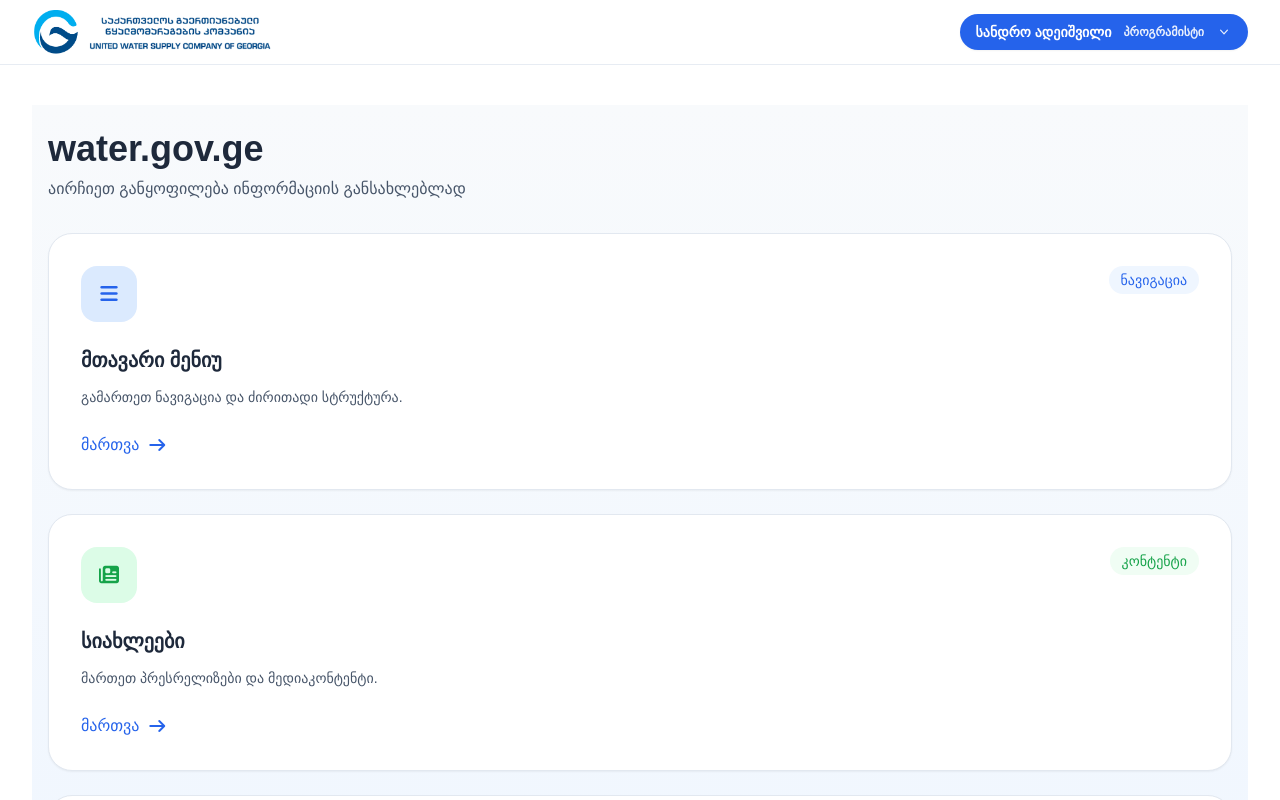
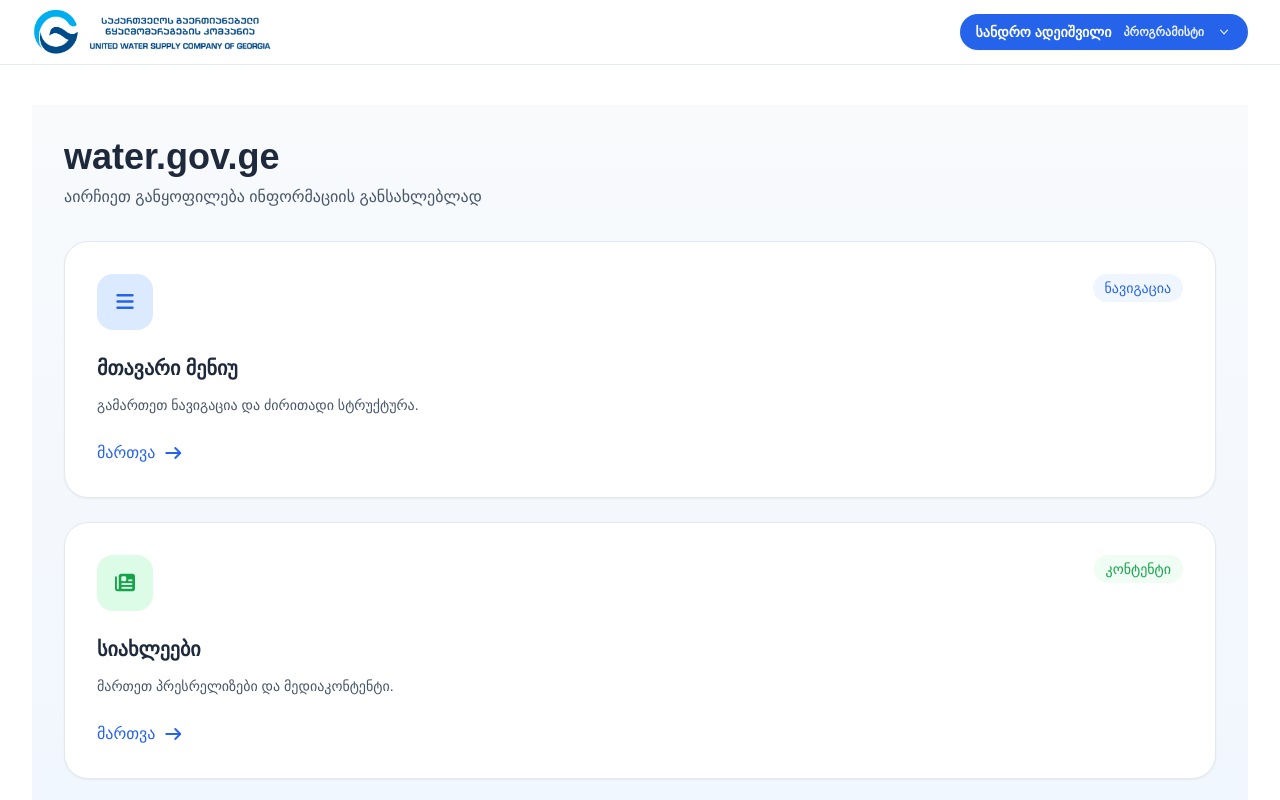
Before and after one commit to sade593/admin, a Vue app: page /login in a window 1280 px wide. Both pictures are taken after a click on the button "შესვლა". Shown: the top 800 px of the page. Built offline with nearby package versions, Linux system fonts and the light colour scheme; a web font is replaced by a local one.

Commit message:
Adjust dashboard layout spacing

```diff
--- a/src/pages/Dashboard.vue
+++ b/src/pages/Dashboard.vue
@@ -1,6 +1,6 @@
 <template>
   <div class="min-h-screen w-full bg-gradient-to-br from-slate-50 via-blue-50 to-slate-50">
-    <div class="px-4 py-6">
+    <div class="w-full px-4 sm:px-6 lg:px-8 py-8">
       <!-- Header -->
       <div class="mb-8">
         <h1 class="text-3xl sm:text-4xl font-bold text-slate-800 mb-2">
```
